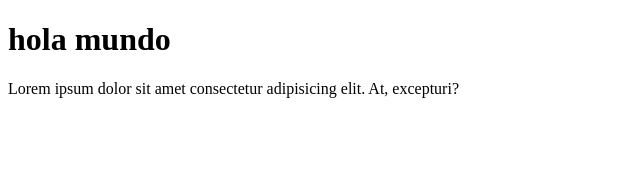
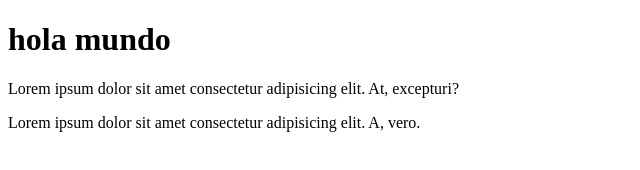
Before and after one commit to MariannaPS/prueba, a plain HTML site: page index.html in a window 1280 px wide. Shown: the whole page, without its empty margins (0-640 px from the left). Drawn offline with Linux system fonts and the light colour scheme.

Commit message:
rodolfo tiene un parrafo

```diff
--- a/index.html
+++ b/index.html
@@ -9,5 +9,6 @@
 <body>
     <h1>hola mundo</h1>
     <p>Lorem ipsum dolor sit amet consectetur adipisicing elit. At, excepturi?</p>
+    <p>Lorem ipsum dolor sit amet consectetur adipisicing elit. A, vero.</p>
 </body>
 </html>
```
